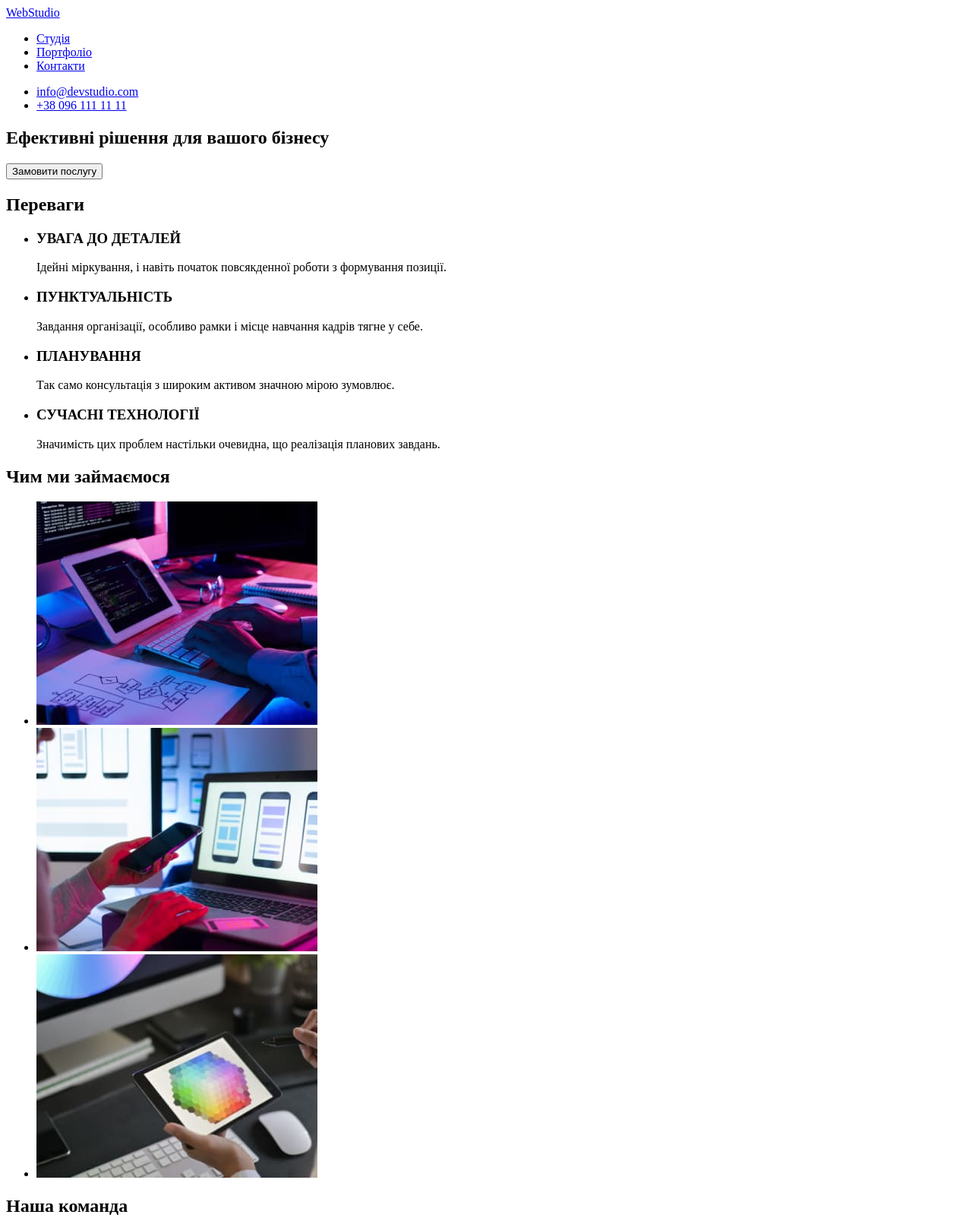
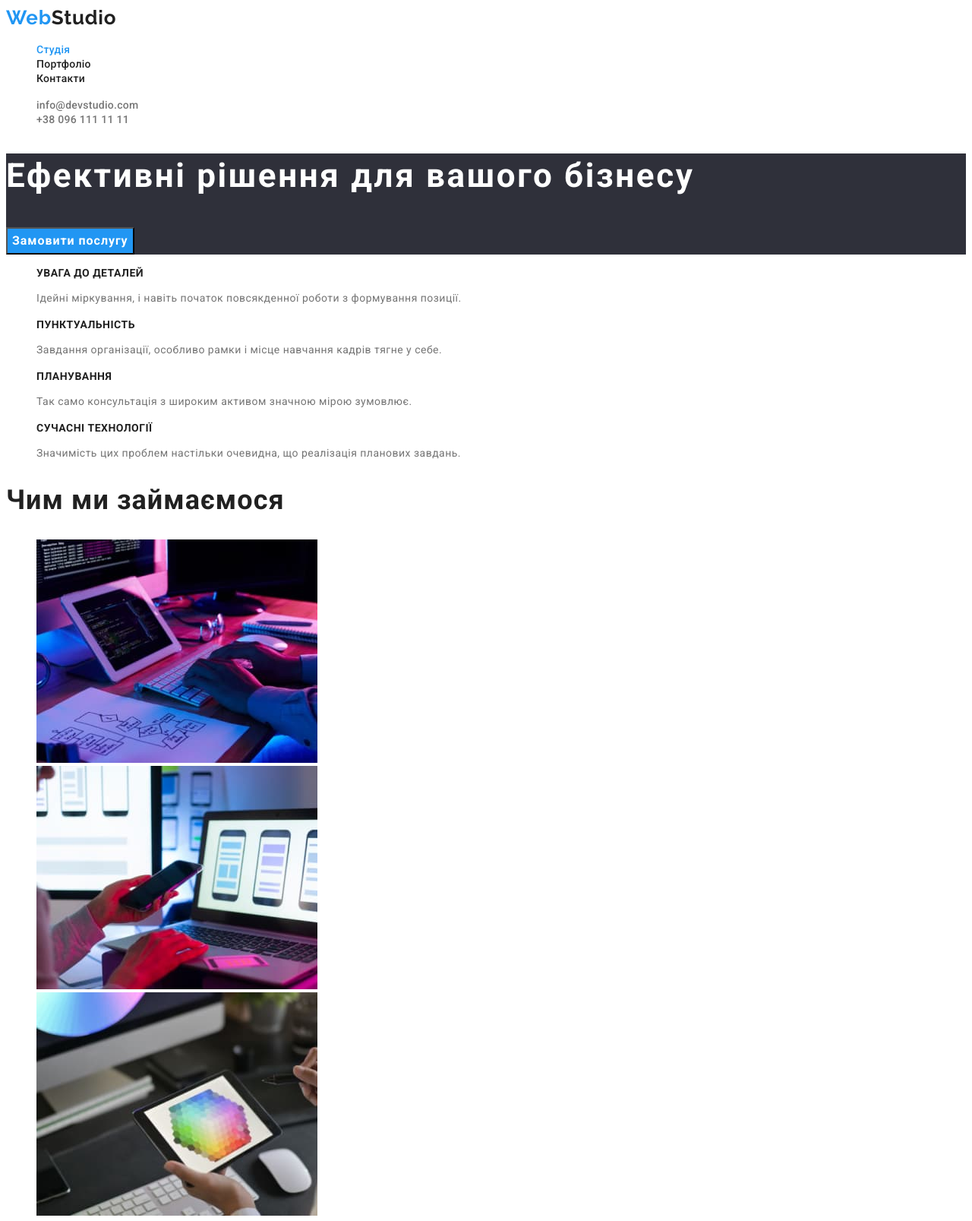
Before and after one commit to Ivan-Andrusyshyn/goit-markup-hw-02, a plain HTML site: page index.html in a window 1280 px wide. Shown: the top 1607 px of the page at 76% size. Drawn offline with Linux system fonts and the light colour scheme.

Commit message:
commit31.10

```diff
--- /dev/null
+++ b/css/styles.css
@@ -0,0 +1,223 @@
+:root{
+--color-blue:#2196F3;
+--color-black:#212121;
+--color-gray:#757575;
+--color-white:#ffffff;
+--color-dark:#2F303A;
+--color-filter-btn:#F5F4FA;
+}
+body {
+    color: var(--color-black);
+    font-family: 'Roboto', sans-serif;
+}
+li {
+    list-style: none;
+}
+a {
+    text-decoration:none;
+}
+/*<------HEADER------>*/
+
+.header {
+
+}
+
+.header-nav {}
+
+.logo {
+    letter-spacing:0.03em;
+    font-family: 'Raleway', sans-serif;
+    font-weight: 700;
+    font-size: 26px;
+    line-height:1.19;
+    color: var(--color-black);
+}
+.logo span {
+    color: var(--color-blue);
+}
+
+.header-links {
+
+}
+.link {
+     letter-spacing: 0.02em;
+     font-size: 14px;
+     font-weight: 500;
+     line-height: calc(16/14);
+     color: var(--color-black);
+}
+.header-links {
+
+}
+.cursor:hover,
+.cursor:focus {
+color: var(--color-blue);
+}
+.current {
+    color: var(--color-blue);
+}
+
+.header-contacts {
+   color: var(--color-gray);
+}
+.mail-link,
+.phone-link {
+    letter-spacing: 0.02em;
+    font-size: 14px;
+    font-weight: 500;
+    line-height: calc(16/14);
+    text-decoration: none;
+    color: var(--color-gray);
+}
+
+
+.header-mail {
+
+}
+
+.header-phone {}
+
+/*<------HERO------>*/
+.hero {
+    color: var(--color-white);
+    background-color: #2F303A;
+}
+
+.hero-title {
+    font-size:44px;
+    line-height: 1.36;
+    letter-spacing: 0.06em;
+}
+
+.hero-btn {
+    font-family: inherit;
+    color: var(--color-white);
+    background-color: var(--color-blue);
+    letter-spacing: 0.06em;
+    font-size: 16px;
+    line-height: 1.87;
+    font-weight: 700;
+    cursor: pointer;
+}
+/*<------BENEFITS------>*/
+.title-hidden {
+     position: absolute;
+     white-space: nowrap;
+     width: 1px;
+     height: 1px;
+     overflow: hidden;
+     border: 0;
+     padding: 0;
+     clip: rect(0 0 0 0);
+     clip-path: inset(50%);
+     margin: -1px;
+ }
+.benefits {
+}
+
+.titles-benefits {
+    letter-spacing: 0.03em;
+
+}
+
+.title-benefit {
+    font-size: 14px;
+    line-height: calc(16/14);
+}
+
+.subtitle-benefit {
+    font-size: 14px;
+    color: var(--color-gray);
+    line-height: 1.71;
+}
+
+/*<------TASKS------>*/
+
+.task {}
+
+.task-title {
+    color: var(--color-black);
+    font-size: 36px;
+    line-height: 1.16;
+    letter-spacing: 0.03em;
+}
+
+.task-items {}
+
+.task-item {}
+
+/*<------TEAMS------>*/
+
+.team {}
+
+.team-title {
+    color: var(--color-black);
+    font-size: 36px;
+    line-height: 1.16;
+    letter-spacing: 0.03em;
+}
+
+.team-items {
+    color: var(--color-black);
+    font-size: 16px;
+    line-height: 1.18;
+    letter-spacing: 0.03em;
+
+}
+.team-item {}
+
+.name-title {
+    font-size: 16px;
+    font-weight: 500;
+}
+.name-subtitle {
+color: var(--color-gray);
+}
+
+/*<------FOOTER------>*/
+address {
+    font-style: normal;
+}
+.footer-contacts {
+    letter-spacing: 0.03em;
+    background-color: var(--color-dark);
+}
+
+.footer-items {
+   font-size: 14px;
+   line-height: 1.71;
+   font-weight: 400;
+}
+
+.footer-item {
+
+}
+.footer-address {
+
+    color: var(--color-white);
+}
+
+.footer-mail {
+    color: var(--color-gray);
+}
+
+.footer-phone {
+    color: var(--color-gray);
+
+}
+
+/*<------PORTFOLIO------>*/
+
+/*<------FILTER------>*/
+.filter {
+    font-size: 16px;
+    line-height: 1.62;
+    font-weight: 500;
+    letter-spacing: 0.03em;
+    color: var(--color-black);
+}
+
+.filter-btn {
+    border: none;
+    background-color: var(--color-filter-btn);
+}
--- a/index.html
+++ b/index.html
@@ -1,95 +1,161 @@
 <!DOCTYPE html>
 <html lang="en">
   <head>
-    <meta charset="UTF-8">
-    <meta http-equiv="X-UA-Compatible" content="IE=edge">
-    <meta name="viewport" content="width=device-width, initial-scale=1.0">
-    <title>Document</title>
+    <meta charset="UTF-8" />
+    <meta http-equiv="X-UA-Compatible" content="IE=edge" />
+    <meta name="viewport" content="width=device-width, initial-scale=1.0" />
+    <title>Studio</title>
+    <link rel="preconnect" href="https://fonts.googleapis.com" />
+    <link rel="preconnect" href="https://fonts.gstatic.com" crossorigin />
+    <link
+      href="https://fonts.googleapis.com/css2?family=Raleway:wght@700&family=Roboto:wght@400;500;700;900&display=swap"
+      rel="stylesheet" />
+    <link rel="stylesheet" href="./css/styles.css" />
   </head>
   <body>
-    <header>
-        <nav>
-        <a href="/"><span>Web</span>Studio</a>
 
-        <ul>
-            <li><a href="#">Студія</a></li>
-         <li> <a href="#"> Портфоліо</a></li>
-        <li><a href="#">Контакти</a></li>
+    <header class="header">
+      <nav class="header-nav">
+        <a href="/" class="logo"><span>Web</span>Studio</a>
+
+        <ul class="header-links">
+          <li class="header-link"><a href="#" class="link cursor current">Студія</a></li>
+          <li class="header-link"><a href="./portfolio.html" class="link cursor"> Портфоліо</a></li>
+          <li class="header-link"><a href="#" class="link cursor">Контакти</a></li>
         </ul>
       </nav>
-        <ul>
-            <li> <a href="mailto:info@devstudio.com">info@devstudio.com</a></li>
-            <li><a href="tel:+380961111111">+38 096 111 11 11</a></li>
+      <ul class="header-contacts">
+        <li class="header-mail"><a href="mailto:info@devstudio.com" class="mail-link cursor">info@devstudio.com</a></li>
+        <li class="header-phone"><a href="tel:+380961111111" class="phone-link cursor">+38 096 111 11 11</a></li>
       </ul>
     </header>
     <main>
-        <section>
-            <h1>Ефективні рішення для вашого бізнесу</h1>
-            <button type="button">Замовити послугу</button>
+      <section class="hero">
+        <h1 class="hero-title">Ефективні рішення для вашого бізнесу</h1>
+        <button type="button" class="hero-btn">Замовити послугу</button>
       </section>
       <section>
-            <h2>Переваги</h2>
-            <ul>
-             <li>
-             <h3>УВАГА ДО ДЕТАЛЕЙ</h3>
-             <p>Ідейні міркування, і навіть початок повсякденної роботи з формування позиції.</p>
+        <h2 class="title-hidden">Переваги</h2>
+        <ul class="benefits">
+          <li class="titles-benefits">
+            <h3 class="title-benefit">УВАГА ДО ДЕТАЛЕЙ</h3>
+            <p class="subtitle-benefit">
+              Ідейні міркування, і навіть початок повсякденної роботи з
+              формування позиції.
+            </p>
           </li>
-             <li>
-             <h3>ПУНКТУАЛЬНІСТЬ</h3>
-            <p>Завдання організації, особливо рамки і місце навчання кадрів тягне у себе.</p>
+          <li class="titles-benefits">
+            <h3 class="title-benefit">ПУНКТУАЛЬНІСТЬ</h3>
+            <p class="subtitle-benefit">
+              Завдання організації, особливо рамки і місце навчання кадрів тягне
+              у себе.
+            </p>
           </li>
-             <li>
-             <h3>ПЛАНУВАННЯ</h3>
-             <p>Так само консультація з широким активом значною мірою зумовлює.</p>
+          <li class="titles-benefits">
+            <h3 class="title-benefit">ПЛАНУВАННЯ</h3>
+            <p class="subtitle-benefit">
+              Так само консультація з широким активом значною мірою зумовлює.
+            </p>
           </li>
-             <li>
-            <h3>СУЧАСНІ ТЕХНОЛОГІЇ</h3>
-            <p>Значимість цих проблем настільки очевидна, що реалізація планових завдань.</p>
+          <li class="titles-benefits">
+            <h3 class="title-benefit">СУЧАСНІ ТЕХНОЛОГІЇ</h3>
+            <p class="subtitle-benefit">
+              Значимість цих проблем настільки очевидна, що реалізація планових
+              завдань.
+            </p>
           </li>
         </ul>
       </section>
-          <section>
-            <h2>Чим ми займаємося</h2>
-             <ul>
-             <li><img src="./images/img-task1.jpg" alt="with computer" width="370" height="294" ></li>
-             <li><img src="./images/img-task2.jpg" alt="with phone" width="370" height="294"></li>
-             <li><img src="./images/img-task3.jpg" alt="with tablet" width="370" height="294"></li>
+      <section class="task">
+        <h2 class="task-title">Чим ми займаємося</h2>
+        <ul class="task-items">
+          <li class="task-item">
+            <img
+              src="./images/img-task1.jpg"
+              alt="with computer"
+              width="370"
+              height="294"
+            />
+          </li>
+          <li class="task-item">
+            <img
+              src="./images/img-task2.jpg"
+              alt="with phone"
+              width="370"
+              height="294"
+            />
+          </li>
+          <li class="task-item">
+            <img
+              src="./images/img-task3.jpg"
+              alt="with tablet"
+              width="370"
+              height="294"
+            />
+          </li>
         </ul>
       </section>
-            <section>
-             <h2>Наша команда</h2>
-             <ul>
-              <li>
-              <img src="./images/img-igor.jpg" alt="ігор" width="270" height="260">
-              <h3>Ігор Дем'яненко</h3>
-             <p>Product Designer</p>
+      <section class="team">
+        <h2 class="team-title">Наша команда</h2>
+        <ul class="team-items">
+          <li class="team-item">
+            <img
+              src="./images/img-igor.jpg"
+              alt="ігор"
+              width="270"
+              height="260"
+            />
+            <h3 class="name-title">Ігор Дем'яненко</h3>
+            <p class="name-subtitle">Product Designer</p>
           </li>
-               <li>
-             <img src="./images/img-olga.jpg" alt="ольга" width="270" height="260">
-              <h3>Ольга Рєпіна</h3>
-              <p>Frontend Developer</p>
+          <li class="team-item">
+            <img
+              src="./images/img-olga.jpg"
+              alt="ольга"
+              width="270"
+              height="260"
+            />
+            <h3 class="name-title">Ольга Рєпіна</h3>
+            <p class="name-subtitle">Frontend Developer</p>
           </li>
-              <li>
-              <img src="./images/img-mykola.jpg" alt="микола" width="270" height="260">
-               <h3>Микола Тарасов</h3>
-               <p>Marketing</p>
+          <li class="team-item">
+            <img
+              src="./images/img-mykola.jpg"
+              alt="микола"
+              width="270"
+              height="260"
+            />
+            <h3 class="name-title">Микола Тарасов</h3>
+            <p class="name-subtitle">Marketing</p>
           </li>
-               <li>
-               <img src="./images/img-mikchailo.jpg" alt="михайло" width="270" height="260">
-                 <h3>Михайло Єрмаков</h3>
-                  <p>UI Designer</p>
+          <li class="team-item">
+            <img
+              src="./images/img-mikchailo.jpg"
+              alt="михайло"
+              width="270"
+              height="260"
+            />
+            <h3 class="name-title">Михайло Єрмаков</h3>
+            <p class="name-subtitle">UI Designer</p>
           </li>
         </ul>
       </section>
     </main>
-        <footer>
-            <a href="#"><span>Web</span>Studio</a>
+    <footer class="footer-contacts">
+      <a href="#" class="logo"><span>Web</span>Studio</a>
       <address>
-                <ul>
-                <li> <a href="https://goo.gl/maps/aHwAYJVr8grFMFeF8" target="_blank" rel="noopener noreferrer">м. Київ,
-                            пр-т Лесі Українки, 26</a></li>
-                <li> <a href="mailto:info@devstudio.com">info@devstudio.com</a></li>
-                 <li><a href="tel:+380961111111">+38 096 111 11 11</a></li>
+        <ul class="footer-items">
+          <li class="footer-item">
+            <a
+              class="footer-address cursor"
+              href="https://goo.gl/maps/aHwAYJVr8grFMFeF8"
+              target="_blank"
+              rel="noopener noreferrer"
+              >м. Київ, пр-т Лесі Українки, 26</a
+            >
+          </li>
+          <li><a class="footer-mail cursor" href="mailto:info@devstudio.com">info@devstudio.com</a></li>
+          <li><a class="footer-phone cursor" href="tel:+380961111111">+38 096 111 11 11</a></li>
         </ul>
       </address>
     </footer>
```
Also changed, not shown: portfolio.html (added, +75 -0 lines), images/img (1).jpg (added), images/img (2).jpg (added), images/img (3).jpg (added), images/img (4).jpg (added), images/img (5).jpg (added), images/img (6).jpg (added), images/img (7).jpg (added), images/img (8).jpg (added), images/img.jpg (added). Lines whose indentation alone changed are shown as unchanged.
